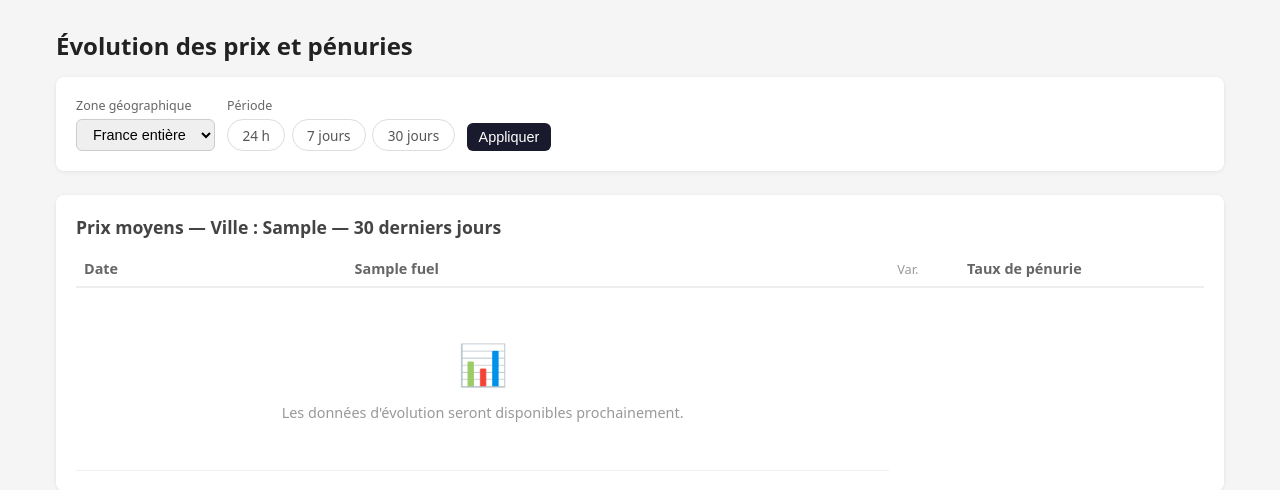
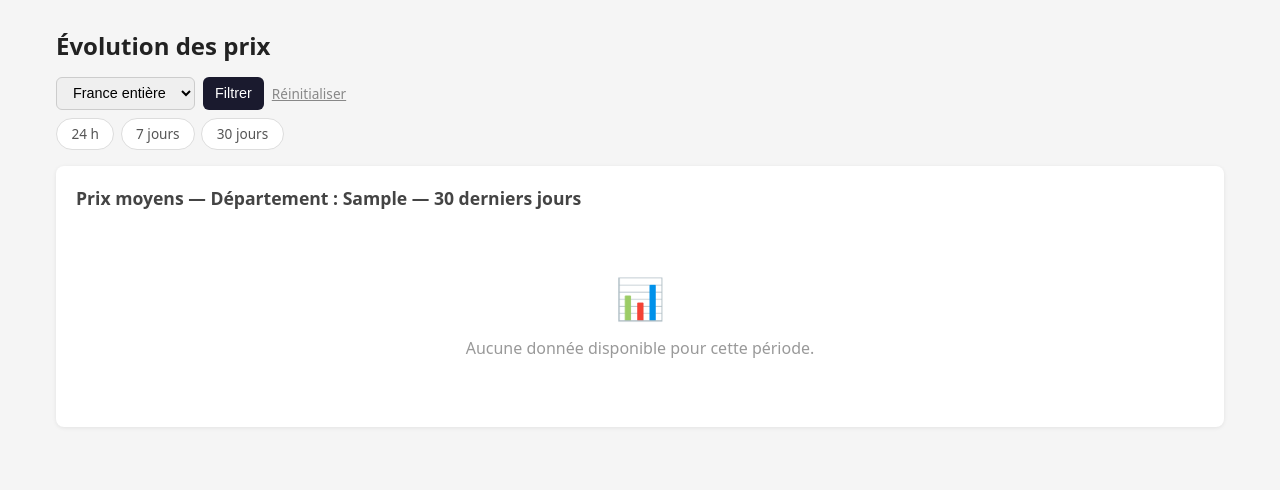
Before and after one commit to BertrandMiannay/EssencIel, a Django app: template web/carburants/templates/carburants/evolution.html in a window 1280 px wide. Shown: the part 51-541 px from the top of the page. Run offline with Django 4.2, Linux system fonts and the light colour scheme; the template is opened without the code that fills it: most values are stand-ins (such as "Sample title", 1, 10 or a date in 2020).

Commit message:
feat: better ingestion workflow + price evolution filter for region/dep

```diff
--- a/web/carburants/templates/carburants/evolution.html
+++ b/web/carburants/templates/carburants/evolution.html
@@ -3,48 +3,45 @@
 {% block nav_evolution %}active{% endblock %}
 
 {% block extra_head %}
+<script src="https://cdn.jsdelivr.net/npm/chart.js@4.4.4/dist/chart.umd.min.js"></script>
 <style>
-  .filter-bar { display: flex; gap: 0.75rem; flex-wrap: wrap; align-items: flex-end; }
-  .filter-group { display: flex; flex-direction: column; gap: 0.3rem; }
-  .filter-group label { font-size: 0.78rem; color: #666; font-weight: 500; }
-  .periode-tabs { display: flex; gap: 0.4rem; }
+  .periode-tabs { display: flex; gap: 0.4rem; margin-bottom: 1rem; }
   .periode-tab { padding: 0.35rem 0.9rem; border-radius: 20px; border: 1px solid #ddd;
                  background: white; color: #555; font-size: 0.85rem; cursor: pointer;
                  text-decoration: none; }
   .periode-tab.active { background: #1a1a2e; color: white; border-color: #1a1a2e; }
   .empty-state { text-align: center; padding: 3rem 1rem; color: #999; }
   .empty-state .icon { font-size: 2.5rem; margin-bottom: 0.75rem; }
-  .trend-up { color: #dc3545; }
-  .trend-down { color: #28a745; }
-  .trend-flat { color: #999; }
-  #zone-value-wrapper { display: none; }
+  .chart-wrap { position: relative; height: 340px; }
 </style>
 {% endblock %}
 
 {% block content %}
-<h1>Évolution des prix et pénuries</h1>
+<h1>Évolution des prix</h1>
 
-<div class="card" style="margin-bottom: 1.5rem">
-  <form method="get" class="filter-bar" id="evolution-form">
-
-    <div class="filter-group">
-      <label for="zone_type">Zone géographique</label>
-      <select name="zone_type" id="zone_type" onchange="toggleZoneValue()">
+<form method="get" class="search-bar" style="margin-bottom:0.5rem">
+  <select name="zone_type" id="zone_type" onchange="onZoneTypeChange()">
     <option value="france"      {% if zone_type == "france" %}selected{% endif %}>France entière</option>
     <option value="region"      {% if zone_type == "region" %}selected{% endif %}>Région</option>
     <option value="departement" {% if zone_type == "departement" %}selected{% endif %}>Département</option>
-        <option value="ville"       {% if zone_type == "ville" %}selected{% endif %}>Ville</option>
   </select>
-    </div>
+  <select name="zone_value" id="zv_region" {% if zone_type != "region" %}disabled style="display:none"{% endif %}>
+    {% for r in regions %}
+    <option value="{{ r }}" {% if zone_type == "region" and zone_value == r %}selected{% endif %}>{{ r }}</option>
+    {% endfor %}
+  </select>
+  <select name="zone_value" id="zv_dept" {% if zone_type != "departement" %}disabled style="display:none"{% endif %}>
+    {% for code, name in departements %}
+    <option value="{{ name }}" {% if zone_type == "departement" and zone_value == name %}selected{% endif %}>{{ code }} — {{ name }}</option>
+    {% endfor %}
+  </select>
+  <input type="hidden" name="periode" value="{{ periode }}">
+  <button type="submit">Filtrer</button>
+  {% if zone_type != "france" %}
+  <a href="?periode={{ periode }}" style="align-self:center; font-size:0.85rem; color:#888;">Réinitialiser</a>
+  {% endif %}
+</form>
 
-    <div class="filter-group" id="zone-value-wrapper">
-      <label for="zone_value" id="zone-value-label">Valeur</label>
-      <input type="text" name="zone_value" id="zone_value"
-             value="{{ zone_value }}" placeholder="Ex : Île-de-France" style="min-width: 220px">
-    </div>
-
-    <div class="filter-group">
-      <label>Période</label>
 <div class="periode-tabs">
   <a href="?zone_type={{ zone_type }}&zone_value={{ zone_value }}&periode=24h"
      class="periode-tab {% if periode == '24h' %}active{% endif %}">24 h</a>
@@ -53,22 +50,13 @@
   <a href="?zone_type={{ zone_type }}&zone_value={{ zone_value }}&periode=30j"
      class="periode-tab {% if periode == '30j' %}active{% endif %}">30 jours</a>
 </div>
-    </div>
-
-    <div class="filter-group" style="justify-content: flex-end">
-      <button type="submit">Appliquer</button>
-    </div>
-
-  </form>
-</div>
 
 <div class="card">
   <h2>
     Prix moyens —
     {% if zone_type == "france" %}France entière
-    {% elif zone_type == "region" %}Région {% if zone_value %}: {{ zone_value }}{% endif %}
-    {% elif zone_type == "departement" %}Département {% if zone_value %}: {{ zone_value }}{% endif %}
-    {% else %}Ville {% if zone_value %}: {{ zone_value }}{% endif %}
+    {% elif zone_type == "region" %}Région{% if zone_value %} : {{ zone_value }}{% endif %}
+    {% else %}Département{% if zone_value %} : {{ zone_value }}{% endif %}
     {% endif %}
     &mdash;
     {% if periode == "24h" %}24 dernières heures
@@ -77,56 +65,80 @@
     {% endif %}
   </h2>
 
-  <table>
-    <thead>
-      <tr>
-        <th>Date</th>
-        {% for fuel, label in fuels.items %}
-        <th>{{ label }}</th>
-        <th style="color:#999; font-weight:400; font-size:0.8rem">Var.</th>
-        {% endfor %}
-        <th>Taux de pénurie</th>
-      </tr>
-    </thead>
-    <tbody>
-      <tr>
-        <td colspan="{{ fuels|length|add:fuels|length|add:2 }}" style="padding: 0">
+  {% if has_data %}
+    <div class="chart-wrap">
+      <canvas id="evolutionChart"></canvas>
+    </div>
+  {% else %}
     <div class="empty-state">
       <div class="icon">📊</div>
-            <p>Les données d'évolution seront disponibles prochainement.</p>
+      <p>Aucune donnée disponible pour cette période.</p>
     </div>
-        </td>
-      </tr>
-    </tbody>
-  </table>
+  {% endif %}
 </div>
 {% endblock %}
 
 {% block extra_scripts %}
 <script>
-  const LABELS = {
-    region: "Région (ex : Île-de-France)",
-    departement: "Département (ex : Gironde ou 33)",
-    ville: "Ville (ex : Bordeaux)",
+function onZoneTypeChange() {
+  const type   = document.getElementById('zone_type').value;
+  const region = document.getElementById('zv_region');
+  const dept   = document.getElementById('zv_dept');
+  region.disabled = type !== 'region';
+  region.style.display = type === 'region' ? '' : 'none';
+  dept.disabled = type !== 'departement';
+  dept.style.display = type === 'departement' ? '' : 'none';
+}
+
+{% if has_data %}
+const chartData = {{ chart_data_json|safe }};
+
+const FUEL_CONFIG = {
+  gazole: { label: "Gazole", color: "#2563EB" },
+  sp95:   { label: "SP95",   color: "#16A34A" },
+  sp98:   { label: "SP98",   color: "#9333EA" },
+  e10:    { label: "E10",    color: "#EA580C" },
+  e85:    { label: "E85",    color: "#CA8A04" },
+  gplc:   { label: "GPLc",  color: "#DC2626" },
 };
 
-  function toggleZoneValue() {
-    const type = document.getElementById("zone_type").value;
-    const wrapper = document.getElementById("zone-value-wrapper");
-    const label = document.getElementById("zone-value-label");
-    const input = document.getElementById("zone_value");
+const datasets = Object.entries(FUEL_CONFIG).map(([key, cfg]) => ({
+  label: cfg.label,
+  data: chartData.fuels[key],
+  borderColor: cfg.color,
+  backgroundColor: cfg.color + "1A",
+  borderWidth: 2,
+  pointRadius: 3,
+  tension: 0.3,
+  spanGaps: true,
+}));
 
-    if (type === "france") {
-      wrapper.style.display = "none";
-      input.value = "";
-    } else {
-      wrapper.style.display = "flex";
-      label.textContent = LABELS[type] || "Valeur";
-      input.placeholder = LABELS[type] || "";
-    }
-  }
-
-  // Initialise au chargement
-  toggleZoneValue();
+new Chart(document.getElementById("evolutionChart"), {
+  type: "line",
+  data: { labels: chartData.labels, datasets },
+  options: {
+    responsive: true,
+    maintainAspectRatio: false,
+    interaction: { mode: "index", intersect: false },
+    plugins: {
+      legend: { position: "top" },
+      tooltip: {
+        callbacks: {
+          label: ctx => ctx.parsed.y != null
+            ? `${ctx.dataset.label} : ${ctx.parsed.y.toFixed(3)} €/L`
+            : `${ctx.dataset.label} : —`,
+        },
+      },
+    },
+    scales: {
+      x: { grid: { display: false } },
+      y: {
+        title: { display: true, text: "€/L" },
+        ticks: { callback: v => v.toFixed(2) + " €" },
+      },
+    },
+  },
+});
+{% endif %}
 </script>
 {% endblock %}
```
Also changed, not shown: ingestion/main.py (+12 -2 lines), web/carburants/queries.py (+30 -1 lines), web/carburants/views_front.py (+20 -1 lines). Lines whose indentation alone changed are shown as unchanged.
